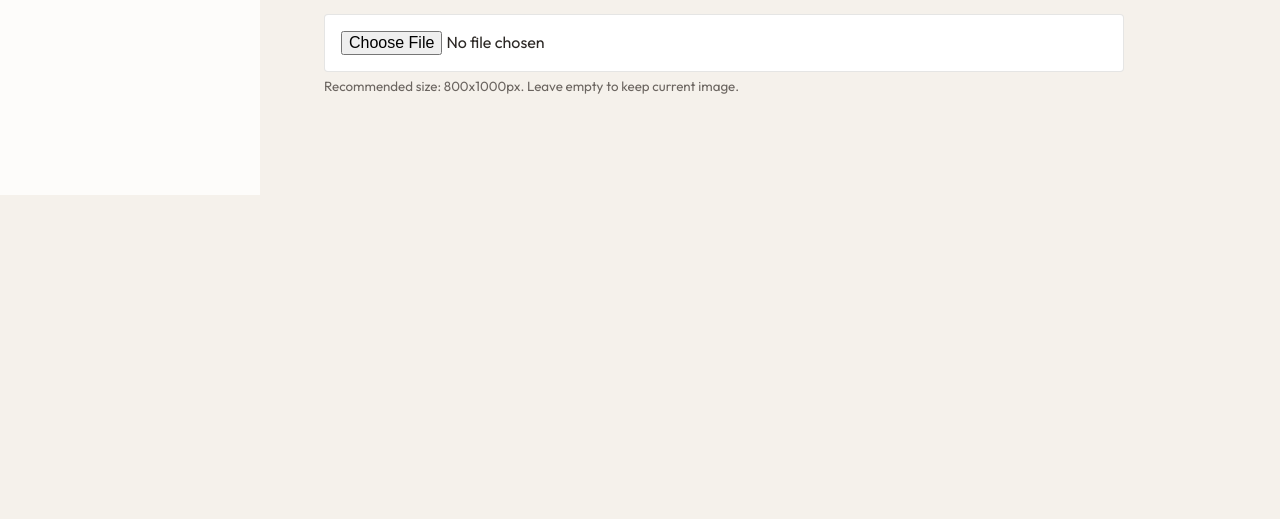
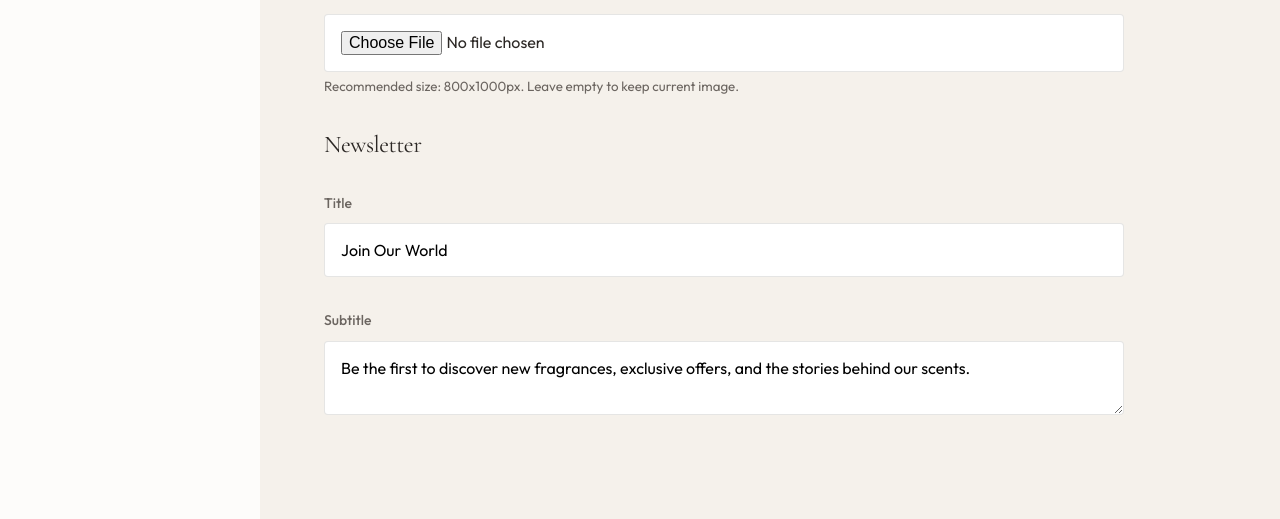
Before and after one commit to sasusavage/perfumeshop, a Flask app: page /admin/settings in a window 1280 px wide. Shown: the part 1830-2349 px from the top of the page. Before the commit the page ends 2025 px from the top, so only its background shows below. Run offline with Flask 3, Linux system fonts and the light colour scheme; the visitor is signed in with stand-in values (Sample User, id 1); data comes from the database, SQL or seed files in the repository.

Commit message:
Add Newsletter CMS fields

```diff
--- a/app.py
+++ b/app.py
@@ -366,6 +366,8 @@ def admin_settings():
         settings.hero_subtitle = request.form.get('hero_subtitle', settings.hero_subtitle)
         settings.story_title = request.form.get('story_title', settings.story_title)
         settings.story_content = request.form.get('story_content', settings.story_content)
+        settings.newsletter_title = request.form.get('newsletter_title', settings.newsletter_title)
+        settings.newsletter_subtitle = request.form.get('newsletter_subtitle', settings.newsletter_subtitle)
 
         # Process Images
         if 'hero_image' in request.files and request.files['hero_image'].filename != '':
--- a/models.py
+++ b/models.py
@@ -68,6 +68,10 @@ class SiteSettings(db.Model):
     story_content = db.Column(db.Text, default="Founded in Grasse, Maison Écorce represents the convergence of traditional craftsmanship and modern sustainability. We source our ingredients from ethically managed forests and gardens, ensuring that every bottle tells a story of the earth.")
     story_image = db.Column(db.String(500), default="https://images.unsplash.com/photo-1615634260167-c8cdede054de?w=800&q=80")
 
+    # Newsletter Section
+    newsletter_title = db.Column(db.String(200), default="Join Our World")
+    newsletter_subtitle = db.Column(db.String(300), default="Be the first to discover new fragrances, exclusive offers, and the stories behind our scents.")
+
     def to_dict(self):
         return {
             'shop_name': self.shop_name,
@@ -76,5 +80,7 @@ class SiteSettings(db.Model):
             'hero_image': self.hero_image,
             'story_title': self.story_title,
             'story_content': self.story_content,
-            'story_image': self.story_image
+            'story_image': self.story_image,
+            'newsletter_title': self.newsletter_title,
+            'newsletter_subtitle': self.newsletter_subtitle
         }
--- a/templates/admin/settings.html
+++ b/templates/admin/settings.html
@@ -84,6 +84,23 @@
             </div>
         </div>
 
+        <!-- Newsletter Section -->
+        <div class="dashboard-card">
+            <h2 class="text-serif" style="margin-bottom: var(--space-md); font-size: 1.5rem;">Newsletter</h2>
+
+            <div class="form-group">
+                <label for="newsletter_title" class="form-label">Title</label>
+                <input type="text" class="form-input" id="newsletter_title" name="newsletter_title"
+                    value="{{ settings.newsletter_title }}">
+            </div>
+
+            <div class="form-group">
+                <label for="newsletter_subtitle" class="form-label">Subtitle</label>
+                <textarea class="form-input" id="newsletter_subtitle" name="newsletter_subtitle"
+                    rows="2">{{ settings.newsletter_subtitle }}</textarea>
+            </div>
+        </div>
+
     </form>
 </div>
 {% endblock %}
--- a/templates/index.html
+++ b/templates/index.html
@@ -103,10 +103,10 @@ luxury scents that tell stories of earth, wind, and wild beauty.{% endblock %}
 <section class="section section-lg" id="contact" style="background: var(--color-sand);">
     <div class="container container-narrow text-center">
         <p class="text-overline mb-sm">Stay Connected</p>
-        <h2 style="margin-bottom: var(--space-sm);">Join Our World</h2>
+        <h2 style="margin-bottom: var(--space-sm);">{{ site_settings.newsletter_title }}</h2>
         <p
             style="color: var(--color-text-muted); margin-bottom: var(--space-md); max-width: 400px; margin-left: auto; margin-right: auto;">
-            Be the first to discover new fragrances, exclusive offers, and the stories behind our scents.
+            {{ site_settings.newsletter_subtitle }}
         </p>
         <form style="display: flex; gap: var(--space-sm); max-width: 450px; margin: 0 auto;"
             onsubmit="event.preventDefault(); showToast('Thank you for subscribing!', 'success');">
```
